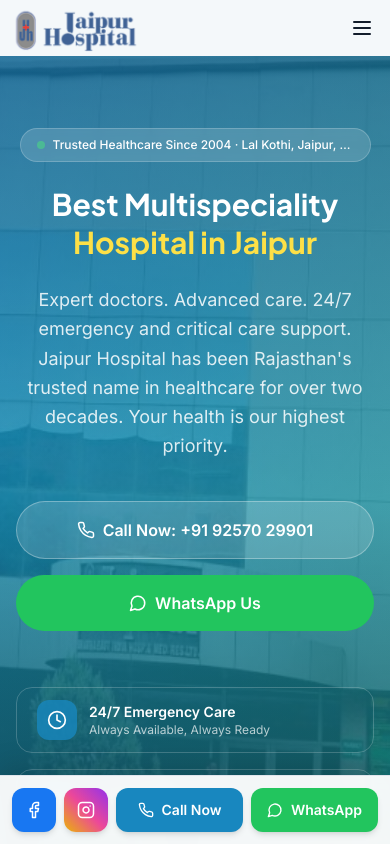
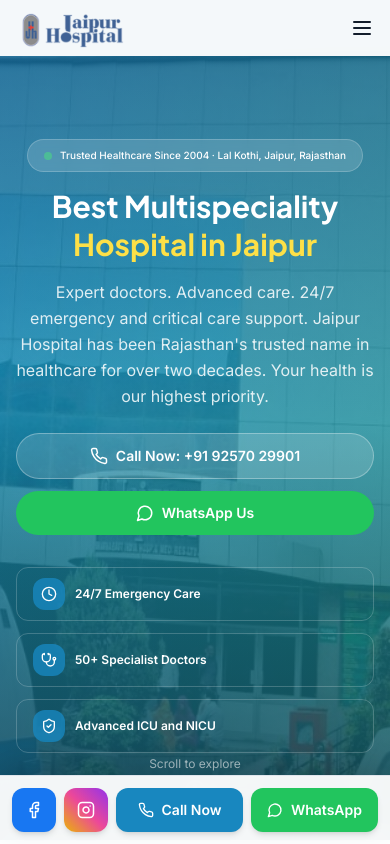
Before and after one commit to hardik0501/Staging-website-for-jaipur, a React (Vite) app: page / in a window 390 px wide. Shown: the top 844 px of the page. Built offline with nearby package versions, Linux system fonts and the light colour scheme; the HTML template or start-up script is replaced by a standard one.

Commit message:
code htags

```diff
--- a/src/components/hospital/ConditionsWeTreat.tsx
+++ b/src/components/hospital/ConditionsWeTreat.tsx
@@ -1,4 +1,5 @@
-import { Stethoscope, Phone } from "lucide-react";
+import { Link } from "react-router-dom";
+import { Phone } from "lucide-react";
 
 const conditions = [
   { condition: "Heart attack and chest pain", dept: "Cardiology", routeId: "cardiology" },
@@ -35,20 +36,21 @@
         {/* Condition Grid */}
         <div className="grid grid-cols-1 sm:grid-cols-2 gap-4 max-w-4xl mx-auto">
           {conditions.map((item, idx) => (
-            <div
+            <Link
               key={idx}
-              className="flex items-center justify-between p-4 bg-card rounded-xl border border-border hover:border-primary/50 hover:shadow-sm transition-all"
+              to={`/services/${item.routeId}`}
+              className="flex items-center justify-between p-4 bg-card rounded-xl border border-border hover:border-primary/50 hover:shadow-md hover:-translate-y-0.5 transition-all cursor-pointer group"
             >
               <div className="flex items-center gap-3">
-                <span className="w-2 h-2 rounded-full bg-primary" />
-                <span className="font-semibold text-foreground text-sm md:text-base">
+                <span className="w-2 h-2 rounded-full bg-primary group-hover:scale-125 transition-transform" />
+                <span className="font-semibold text-foreground text-sm md:text-base group-hover:text-primary transition-colors">
                   {item.condition}
                 </span>
               </div>
-              <span className="text-xs font-semibold px-2.5 py-1 rounded-full bg-primary-light text-primary whitespace-nowrap">
+              <span className="text-xs font-semibold px-2.5 py-1 rounded-full bg-primary-light text-primary whitespace-nowrap group-hover:bg-primary group-hover:text-white transition-colors">
                 {item.dept}
               </span>
-            </div>
+            </Link>
           ))}
         </div>
 
--- a/src/components/hospital/DoctorsSection.tsx
+++ b/src/components/hospital/DoctorsSection.tsx
@@ -1,5 +1,5 @@
 import { useState, useEffect, useRef } from "react";
-import { Calendar, ChevronDown } from "lucide-react";
+import { Calendar, ChevronDown, ChevronLeft, ChevronRight } from "lucide-react";
 import { Link } from "react-router-dom";
 import { doctors, DOCTOR_DEPARTMENTS } from "@/data/hospitalData";
 
@@ -7,8 +7,10 @@
   const [selected, setSelected] = useState("All Departments");
   const [dropdownOpen, setDropdownOpen] = useState(false);
   const [isPaused, setIsPaused] = useState(false);
+  const [isInteracting, setIsInteracting] = useState(false);
   const scrollRef = useRef<HTMLDivElement | null>(null);
   const dropdownRef = useRef<HTMLDivElement | null>(null);
+  const interactionTimeoutRef = useRef<NodeJS.Timeout | null>(null);
 
   useEffect(() => {
     const handleClickOutside = (e: MouseEvent) => {
@@ -20,6 +22,14 @@
     return () => document.removeEventListener("mousedown", handleClickOutside);
   }, []);
 
+  useEffect(() => {
+    return () => {
+      if (interactionTimeoutRef.current) {
+        clearTimeout(interactionTimeoutRef.current);
+      }
+    };
+  }, []);
+
   const filtered =
     selected === "All Departments"
       ? doctors
@@ -28,7 +38,7 @@
   // Simple auto-scrolling marquee-style slider for doctor cards
   useEffect(() => {
     const container = scrollRef.current;
-    if (!container || filtered.length === 0 || isPaused) return;
+    if (!container || filtered.length === 0 || isPaused || isInteracting) return;
 
     let frameId: number;
     const speed = 0.5; // pixels per frame
@@ -44,7 +54,29 @@
 
     frameId = requestAnimationFrame(animate);
     return () => cancelAnimationFrame(frameId);
-  }, [filtered.length, isPaused]);
+  }, [filtered.length, isPaused, isInteracting]);
+
+  const scroll = (direction: "left" | "right") => {
+    const container = scrollRef.current;
+    if (!container) return;
+
+    // Pause auto-scroll temporarily for a smooth button transition
+    setIsInteracting(true);
+
+    const cardWidth = window.innerWidth < 640 ? 240 : 270;
+    const scrollAmount = direction === "left" ? -cardWidth * 2 : cardWidth * 2;
+    container.scrollBy({
+      left: scrollAmount,
+      behavior: "smooth",
+    });
+
+    if (interactionTimeoutRef.current) {
+      clearTimeout(interactionTimeoutRef.current);
+    }
+    interactionTimeoutRef.current = setTimeout(() => {
+      setIsInteracting(false);
+    }, 3000);
+  };
 
   return (
     <section id="doctors" className="section-padding bg-surface">
@@ -63,10 +95,30 @@
             </p>
           </div>
 
+          {/* Controls & Filter */}
+          <div className="flex items-center gap-3 self-stretch sm:self-auto justify-between sm:justify-start">
+            {/* Scroll Buttons */}
+            <div className="flex items-center gap-2">
+              <button
+                onClick={() => scroll("left")}
+                className="w-10 h-10 rounded-xl border border-border bg-card flex items-center justify-center hover:border-primary hover:text-primary transition-all shadow-sm active:scale-95"
+                aria-label="Scroll left"
+              >
+                <ChevronLeft size={18} />
+              </button>
+              <button
+                onClick={() => scroll("right")}
+                className="w-10 h-10 rounded-xl border border-border bg-card flex items-center justify-center hover:border-primary hover:text-primary transition-all shadow-sm active:scale-95"
+                aria-label="Scroll right"
+              >
+                <ChevronRight size={18} />
+              </button>
+            </div>
+
             {/* Department filter */}
-          <div className="relative" ref={dropdownRef}>
+            <div className="relative flex-1 sm:flex-none" ref={dropdownRef}>
               <button
-              className="flex items-center gap-2 bg-card border border-border rounded-xl px-4 py-2.5 text-sm font-medium text-foreground shadow-sm hover:border-primary transition-colors"
+                className="w-full sm:w-auto flex items-center justify-between gap-2 bg-card border border-border rounded-xl px-4 py-2.5 text-sm font-medium text-foreground shadow-sm hover:border-primary transition-colors"
                 onClick={() => setDropdownOpen(!dropdownOpen)}
               >
                 {selected}
@@ -93,6 +145,7 @@
             </div>
           </div>
         </div>
+      </div>
 
       {/* Doctor Cards - auto sliding horizontally, full width */}
       <div
@@ -108,9 +161,9 @@
             <Link
               to={`/doctors/${doc.id}`}
               key={`${doc.id}-${index}`}
-              className="group bg-card rounded-2xl border border-border shadow-card overflow-hidden card-hover text-center min-w-[190px] sm:min-w-[210px]"
+              className="group bg-card rounded-2xl border border-border shadow-card overflow-hidden card-hover text-center w-[220px] sm:w-[250px] h-[370px] sm:h-[400px] flex-shrink-0 flex flex-col justify-between"
             >
-              <div className="relative h-44 overflow-hidden bg-gradient-surface">
+              <div className="relative h-40 sm:h-44 overflow-hidden bg-gradient-surface flex-shrink-0">
                 <img
                   src={doc.img}
                   alt={doc.name}
@@ -122,16 +175,22 @@
                   }}
                 />
               </div>
-              <div className="p-4">
-                <div className="font-display font-bold text-sm text-foreground mb-0.5 leading-snug">
+              <div className="p-4 flex flex-col flex-1 justify-between">
+                <div>
+                  <div className="font-display font-bold text-sm text-foreground mb-1 leading-snug line-clamp-1">
                     {doc.name}
                   </div>
-                <div className="text-muted-foreground text-xs mb-1">{doc.qual}</div>
-                <div className="inline-block bg-primary-light text-primary text-xs font-semibold px-2 py-0.5 rounded-full mb-2">
+                  <div className="text-muted-foreground text-xs mb-2 line-clamp-2 h-8 flex items-center justify-center text-center">
+                    {doc.qual}
+                  </div>
+                  <div className="mb-2">
+                    <span className="inline-block bg-primary-light text-primary text-[11px] sm:text-xs font-semibold px-2.5 py-0.5 rounded-full truncate max-w-full">
                       {doc.dept}
+                    </span>
                   </div>
-                <div className="text-muted-foreground text-xs mb-3">{doc.exp} Exp.</div>
-                <span className="flex items-center justify-center gap-1 bg-gradient-primary text-primary-foreground text-xs font-semibold rounded-lg px-3 py-2 hover:opacity-90 transition-opacity">
+                  <div className="text-muted-foreground text-xs mb-1">{doc.exp} Experience</div>
+                </div>
+                <span className="flex items-center justify-center gap-1 bg-gradient-primary text-primary-foreground text-xs font-semibold rounded-lg px-3 py-2 hover:opacity-90 transition-opacity w-full mt-2">
                   <Calendar size={12} />
                   View Profile
                 </span>
--- a/src/components/hospital/HeroSection.tsx
+++ b/src/components/hospital/HeroSection.tsx
@@ -15,17 +15,17 @@
       </div>
 
       {/* Content */}
-      <div className="relative z-10 container-width text-center pt-32 pb-20">
+      <div className="relative z-10 container-width text-center pt-24 pb-12 sm:pt-32 sm:pb-20">
         {/* Badge */}
-        <div className="inline-flex items-center gap-2 bg-primary-foreground/15 backdrop-blur-sm border border-primary-foreground/20 rounded-full px-4 py-2 mb-6 animate-fade-up max-w-[90vw] sm:max-w-none">
+        <div className="inline-flex items-center gap-2 bg-primary-foreground/15 backdrop-blur-sm border border-primary-foreground/20 rounded-full px-4 py-2 mb-4 sm:mb-6 animate-fade-up max-w-[95vw] sm:max-w-none">
           <span className="w-2 h-2 bg-green-400 rounded-full animate-pulse flex-shrink-0" />
-          <span className="text-primary-foreground text-xs sm:text-sm font-medium truncate sm:whitespace-normal">
+          <span className="text-primary-foreground text-[10px] xs:text-xs sm:text-sm font-medium whitespace-normal sm:whitespace-nowrap text-center">
             Trusted Healthcare Since 2004 · Lal Kothi, Jaipur, Rajasthan
           </span>
         </div>
 
         <h1
-          className="text-3xl sm:text-4xl md:text-5xl lg:text-6xl xl:text-7xl font-display font-bold text-primary-foreground mb-6 leading-tight animate-fade-up"
+          className="text-3xl sm:text-4xl md:text-5xl lg:text-6xl xl:text-7xl font-display font-bold text-primary-foreground mb-4 sm:mb-6 leading-tight animate-fade-up"
           style={{ animationDelay: "0.1s" }}
         >
           Best Multispeciality
@@ -34,7 +34,7 @@
         </h1>
 
         <p
-          className="text-lg md:text-xl text-primary-foreground/85 max-w-3xl mx-auto mb-10 leading-relaxed animate-fade-up"
+          className="text-base sm:text-lg md:text-xl text-primary-foreground/85 max-w-3xl mx-auto mb-6 sm:mb-10 leading-relaxed animate-fade-up"
           style={{ animationDelay: "0.2s" }}
         >
           Expert doctors. Advanced care. 24/7 emergency and critical care support. Jaipur Hospital has been Rajasthan's trusted name in healthcare for over two decades. Your health is our highest priority.
@@ -42,12 +42,12 @@
 
         {/* CTA Buttons */}
         <div
-          className="flex flex-col sm:flex-row items-center justify-center gap-4 mb-14 animate-fade-up"
+          className="flex flex-col sm:flex-row items-center justify-center gap-3 sm:gap-4 mb-8 sm:mb-14 animate-fade-up"
           style={{ animationDelay: "0.3s" }}
         >
           <a
             href="tel:+919257029901"
-            className="flex items-center justify-center gap-2 bg-primary-foreground/15 backdrop-blur-sm border border-primary-foreground/30 text-primary-foreground font-semibold rounded-full px-8 py-4 text-base hover:bg-primary-foreground/25 transition-colors w-full sm:w-auto"
+            className="flex items-center justify-center gap-2 bg-primary-foreground/15 backdrop-blur-sm border border-primary-foreground/30 text-primary-foreground font-semibold rounded-full px-6 py-3 sm:px-8 sm:py-4 text-sm sm:text-base hover:bg-primary-foreground/25 transition-colors w-full sm:w-auto"
           >
             <Phone size={18} />
             Call Now: +91 92570 29901
@@ -56,7 +56,7 @@
             href="https://wa.me/919257029901"
             target="_blank"
             rel="noopener noreferrer"
-            className="flex items-center justify-center gap-2 bg-green-500 text-white font-semibold rounded-full px-8 py-4 text-base hover:bg-green-600 transition-colors w-full sm:w-auto"
+            className="flex items-center justify-center gap-2 bg-green-500 text-white font-semibold rounded-full px-6 py-3 sm:px-8 sm:py-4 text-sm sm:text-base hover:bg-green-600 transition-colors w-full sm:w-auto"
           >
             <MessageCircle size={18} />
             WhatsApp Us
@@ -65,7 +65,7 @@
 
         {/* Trust Badges */}
         <div
-          className="grid grid-cols-1 sm:grid-cols-3 gap-4 animate-fade-up w-full max-w-sm sm:max-w-none mx-auto"
+          className="grid grid-cols-1 sm:grid-cols-3 gap-3 sm:gap-4 animate-fade-up w-full max-w-sm sm:max-w-none mx-auto"
           style={{ animationDelay: "0.4s" }}
         >
           {[
@@ -75,14 +75,14 @@
           ].map(({ icon: Icon, label, desc }) => (
             <div
               key={label}
-              className="flex items-center gap-3 bg-primary-foreground/12 backdrop-blur-sm border border-primary-foreground/20 rounded-2xl px-5 py-3"
+              className="flex items-center gap-2.5 sm:gap-3 bg-primary-foreground/12 backdrop-blur-sm border border-primary-foreground/20 rounded-xl sm:rounded-2xl px-4 py-2.5 sm:px-5 sm:py-3"
             >
-              <div className="w-10 h-10 rounded-xl bg-primary/80 flex items-center justify-center flex-shrink-0">
-                <Icon size={20} className="text-primary-foreground" />
+              <div className="w-8 h-8 sm:w-10 sm:h-10 rounded-lg sm:rounded-xl bg-primary/80 flex items-center justify-center flex-shrink-0">
+                <Icon size={16} className="text-primary-foreground sm:w-5 sm:h-5" />
               </div>
               <div className="text-left">
-                <div className="text-primary-foreground font-bold text-sm">{label}</div>
-                <div className="text-primary-foreground/70 text-xs">{desc}</div>
+                <div className="text-primary-foreground font-bold text-xs sm:text-sm">{label}</div>
+                <div className="text-primary-foreground/70 text-[10px] sm:text-xs hidden sm:block">{desc}</div>
               </div>
             </div>
           ))}
--- a/src/components/hospital/HospitalHeader.tsx
+++ b/src/components/hospital/HospitalHeader.tsx
@@ -83,13 +83,13 @@
       </div>
 
       {/* Main nav */}
-      <div className="container-width flex items-center justify-between py-3">
+      <div className="container-width flex items-center justify-between py-2 sm:py-3">
         {/* Logo */}
-        <Link to="/" className="flex items-center group -ml-2 md:-ml-4 shrink-0">
+        <Link to="/" className="flex items-center group shrink-0">
           <img
             src={logoJH}
             alt="Jaipur Hospital - we care for life"
-            className="h-12 sm:h-16 md:h-20 w-auto object-contain -my-2"
+            className="h-10 sm:h-16 md:h-20 w-auto object-contain"
           />
         </Link>
 
--- a/src/pages/ServiceDetail.tsx
+++ b/src/pages/ServiceDetail.tsx
@@ -39,17 +39,9 @@
     consultationHtml = html.substring(splitIndex).trim();
   }
 
-  const convertToH1 = (str: string) => {
-    return str
-      .replace(/<h2/gi, "<h1")
-      .replace(/<\/h2>/gi, "</h1>")
-      .replace(/<h3/gi, "<h1")
-      .replace(/<\/h3>/gi, "</h1>");
-  };
-
   return {
-    mainHtml: convertToH1(mainHtml),
-    consultationHtml: convertToH1(consultationHtml)
+    mainHtml,
+    consultationHtml
   };
 };
 
@@ -77,15 +69,15 @@
 
   // Determine if a custom heading should be prepended
   let customHeading = "";
-  if (consultationHtml && !consultationHtml.includes("<h1>")) {
+  if (consultationHtml && !consultationHtml.includes("<h1") && !consultationHtml.includes("<h2")) {
     if (speciality.id === "pediatrics") {
-      customHeading = "<h1>Book a Pediatrics Consultation</h1>";
+      customHeading = "<h2>Book a Pediatrics Consultation</h2>";
     } else if (speciality.id === "diagnostics") {
-      customHeading = "<h1>Book a Diagnostics & Imaging Consultation</h1>";
+      customHeading = "<h2>Book a Diagnostics & Imaging Consultation</h2>";
     } else if (speciality.id === "physiotherapy") {
-      customHeading = "<h1>Book a Physiotherapy & Rehabilitation Consultation</h1>";
+      customHeading = "<h2>Book a Physiotherapy & Rehabilitation Consultation</h2>";
     } else {
-      customHeading = "<h1>Book a Consultation</h1>";
+      customHeading = "<h2>Book a Consultation</h2>";
     }
   }
 
```
Lines whose indentation alone changed are shown as unchanged.
